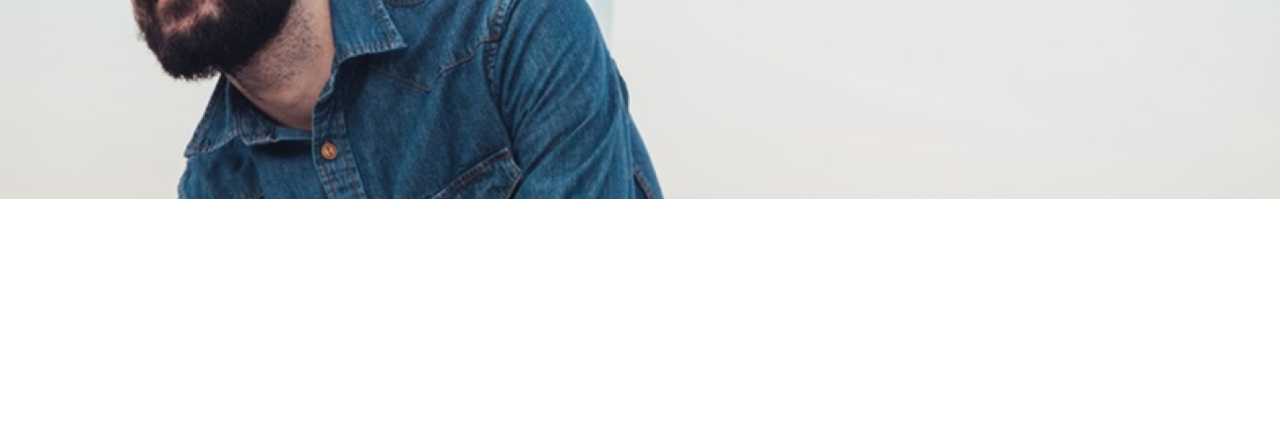
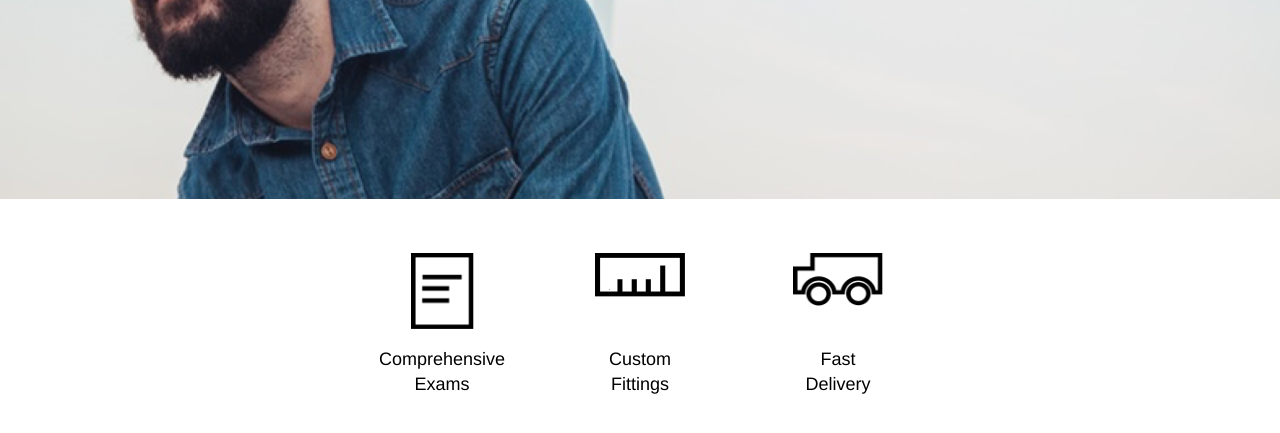
Before and after one commit to jridley11/tortoiseshell, a plain HTML site: page index.html in a window 1280 px wide. Shown: the part 359-792 px from the top of the page. Drawn offline with Linux system fonts and the light colour scheme.

Commit message:
Complete Store Section.

```diff
--- a/index.html
+++ b/index.html
@@ -28,7 +28,22 @@
       </div>
     </div>
     <!-- Store Section -->
-
+    <div class="site-container">
+      <div class="store-container">
+        <div class="store-items">
+          <img class="paper" src="./resources/images/paper-icon.png" alt="Paper icon">
+          <span>Comprehensive Exams</span>
+        </div>
+        <div class="store-items">
+          <img class="ruler-truck" src="./resources/images/ruler-icon.png" alt="Ruler icon">
+          <span>Custom Fittings</span>
+        </div>
+        <div class="store-items">
+          <img class="ruler-truck" src="./resources/images/truck-icon.png" alt="Truck icon">
+          <span>Fast Delivery</span>
+        </div>
+      </div>
+    </div>
     <!-- Philosophy and Appointments -->
     <!-- Footer Section -->
   </body>
--- a/resources/css/style.css
+++ b/resources/css/style.css
@@ -68,5 +68,30 @@ h1 {
 }
 
 /* Store Section Styles */
+.store-container {
+display: flex;
+justify-content: center;
+align-items: flex-start;
+}
+
+.store-items {
+  display: flex;
+  flex-direction: column;
+  justify-content: space-between;
+  align-items: center;
+  width: 5rem;
+  height: 8rem;
+  margin: 3rem;
+  text-align: center;
+}
+
+.paper {
+  width: 3.5rem;
+}
+
+.ruler-truck {
+  width: 5rem;
+}
+
 /* Philosophy and Appointments Section Styles */
 /* Footer Styles */
```
